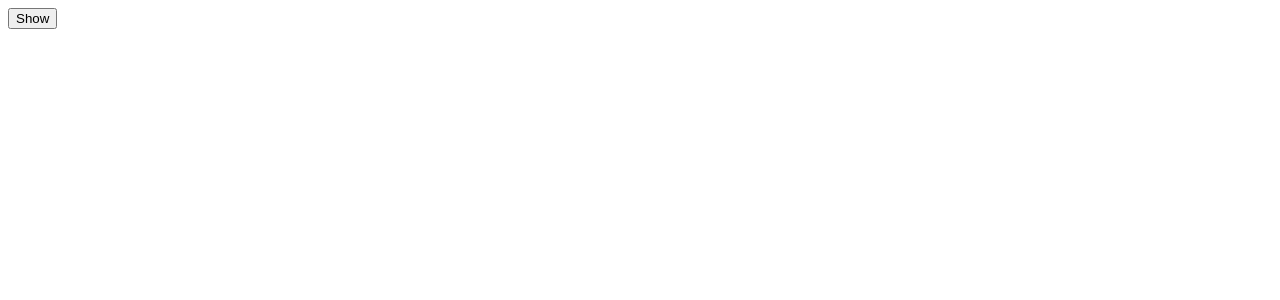
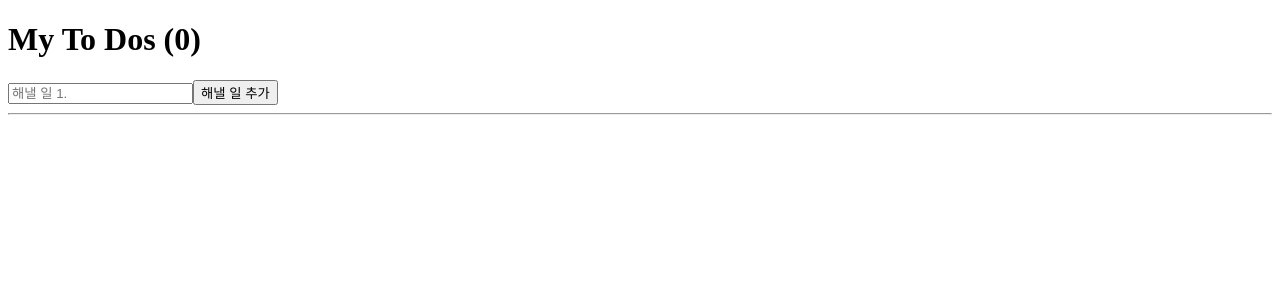
Before and after one commit to Kim-Hyeong-joon/React-basic, a React (Create React App) app: page / in a window 1280 px wide. Shown: the top 300 px of the page. Built offline with nearby package versions, Linux system fonts and the light colour scheme.

Commit message:
todo list practice

```diff
--- a/src/App.js
+++ b/src/App.js
@@ -1,22 +1,38 @@
-import { useState, useEffect } from "react";
-
-function Hello() {
-  useEffect(() => {
-    console.log("hi :)");
-    return () => console.log("by :(");
-  }, []);
-  return <h1>Hello</h1>;
-}
+import { useState } from "react";
 
 function App() {
-  const [showing, setShowing] = useState(false);
-  function onClick() {
-    setShowing((current) => !current);
+  const [toDo, setToDo] = useState("");
+  const [toDos, setToDos] = useState([]);
+  function onChange(event) {
+    setToDo((current) => (current = event.target.value));
   }
+  function onSubmit(event) {
+    event.preventDefault();
+    if (toDo === "") {
+      return;
+    }
+    setToDos((currentArray) => [toDo, ...currentArray]);
+    setToDo("");
+  }
+  console.log(toDos);
   return (
     <div>
-      {showing ? <Hello /> : null}
-      <button onClick={onClick}>{showing ? "Hide" : "Show"}</button>
+      <h1>My To Dos ({toDos.length})</h1>
+      <form onSubmit={onSubmit}>
+        <input
+          onChange={onChange}
+          value={toDo}
+          type="text"
+          placeholder="해낼 일 1."
+        />
+        <button>해낼 일 추가</button>
+      </form>
+      <hr />
+      <ul>
+        {toDos.map((item, index) => (
+          <li key={index}>{item}</li>
+        ))}
+      </ul>
     </div>
   );
 }
```
